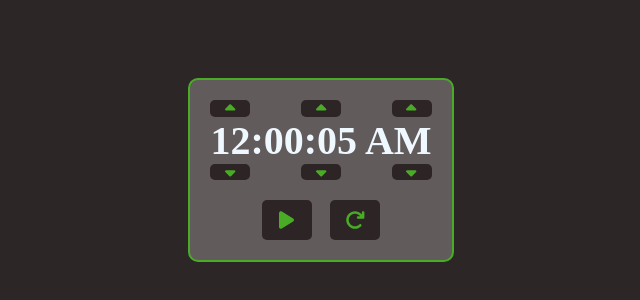
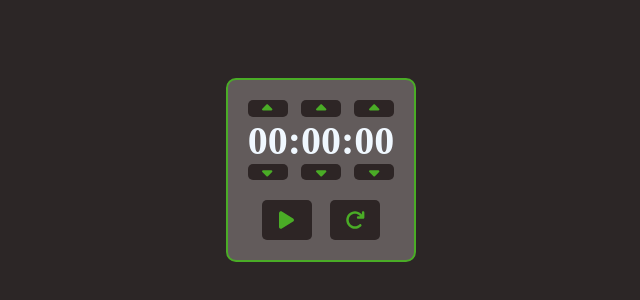
Before and after one commit to code-ashram/react-ts-timer, a React (Vite) app: page / in a window 1280 px wide. Shown: the part 230-530 px from the top of the page, without its empty margins (319-959 px from the left). Built offline with nearby package versions, Linux system fonts and the light colour scheme.

Commit message:
fix data values

```diff
--- a/src/components/Timer/Timer.tsx
+++ b/src/components/Timer/Timer.tsx
@@ -10,7 +10,7 @@
 import { hour, minute, second } from '../../constants/time.ts'
 
 const Timer: FC = () => {
-  const [seconds, setSeconds] = useState<number>(5)
+  const [seconds, setSeconds] = useState<number>(0)
   const [isActive, setIsActive] = useState<boolean>(false)
 
   const handleToggleStart = () => {
@@ -22,7 +22,15 @@
     setSeconds(0)
   }
 
-  const date: Date = new Date(0, 0, 0, 0, 0, seconds)
+  const date: Date = new Date(seconds * 1000)
+
+  const time = `${
+    String(date.getUTCHours()).padStart(2, '0')
+  }:${
+    String(date.getUTCMinutes()).padStart(2, '0')
+  }:${
+    String(date.getUTCSeconds()).padStart(2, '0')
+  }`
 
   const handleIncreaseHours = () => {
     setSeconds((prevHours )=> prevHours + hour)
@@ -74,7 +82,7 @@
                        onDecreaseHours={handleDecreaseHours}
                        onDecreaseMinutes={handleDecreaseMinutes}
                        onDecreaseSeconds={handleDecreaseSeconds}
-                       time={date.toLocaleTimeString()} />
+                       time={time} />
     </div>
 
     <div className={styles.timerController}>
```
